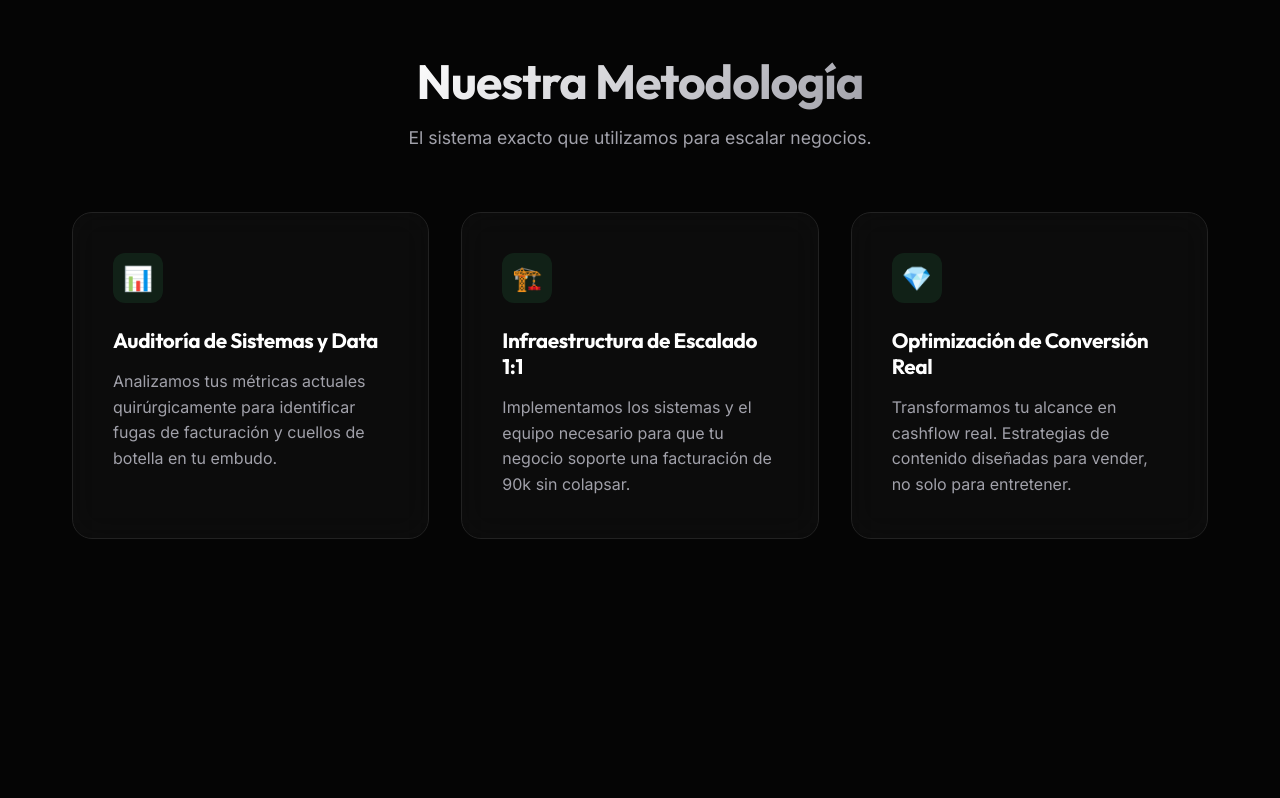
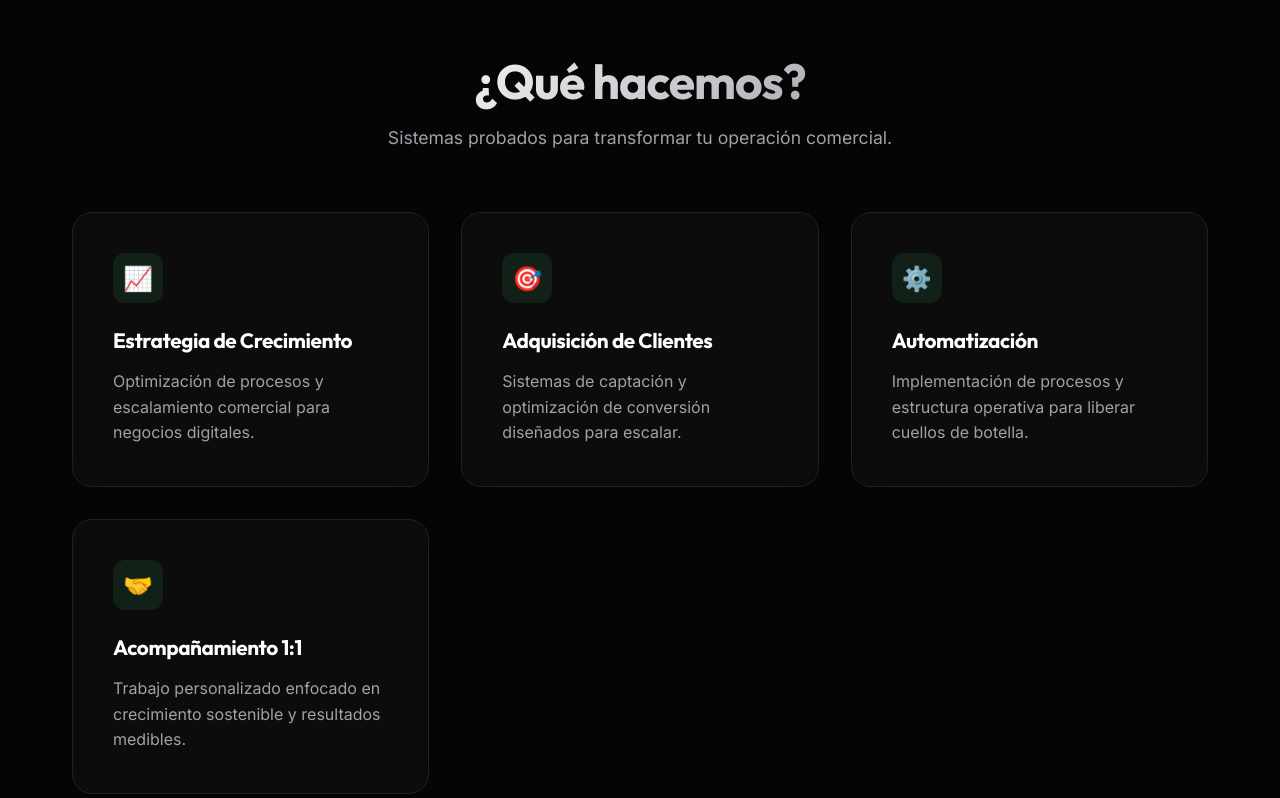
Before and after one commit to aleexxrodriguezz/Naim-Portfolio, a Next.js app: page / in a window 1280 px wide. Shown: the part 1620-2418 px from the top of the page. Built offline with nearby package versions, Linux system fonts and the light colour scheme.

Commit message:
Update services to 4 blocks: Strategy, Acquisition, Automation, 1:1

```diff
--- a/src/components/Services.js
+++ b/src/components/Services.js
@@ -2,19 +2,24 @@ import styles from './Services.module.css';
 
 const services = [
   {
-    title: "Auditoría de Sistemas y Data",
-    description: "Analizamos tus métricas actuales quirúrgicamente para identificar fugas de facturación y cuellos de botella en tu embudo.",
-    icon: "📊"
+    title: "Estrategia de Crecimiento",
+    description: "Optimización de procesos y escalamiento comercial para negocios digitales.",
+    icon: "📈"
   },
   {
-    title: "Infraestructura de Escalado 1:1",
-    description: "Implementamos los sistemas y el equipo necesario para que tu negocio soporte una facturación de 90k sin colapsar.",
-    icon: "🏗️"
+    title: "Adquisición de Clientes",
+    description: "Sistemas de captación y optimización de conversión diseñados para escalar.",
+    icon: "🎯"
   },
   {
-    title: "Optimización de Conversión Real",
-    description: "Transformamos tu alcance en cashflow real. Estrategias de contenido diseñadas para vender, no solo para entretener.",
-    icon: "💎"
+    title: "Automatización",
+    description: "Implementación de procesos y estructura operativa para liberar cuellos de botella.",
+    icon: "⚙️"
+  },
+  {
+    title: "Acompañamiento 1:1",
+    description: "Trabajo personalizado enfocado en crecimiento sostenible y resultados medibles.",
+    icon: "🤝"
   }
 ];
 
@@ -23,8 +28,8 @@ export default function Services() {
     <section id="servicios" className={styles.services}>
       <div className={`container ${styles.container}`}>
         <div className={styles.header}>
-          <h2 className="text-gradient">Nuestra Metodología</h2>
-          <p className={styles.subtitle}>El sistema exacto que utilizamos para escalar negocios.</p>
+          <h2 className="text-gradient">¿Qué hacemos?</h2>
+          <p className={styles.subtitle}>Sistemas probados para transformar tu operación comercial.</p>
         </div>
 
         <div className={styles.grid}>
```
